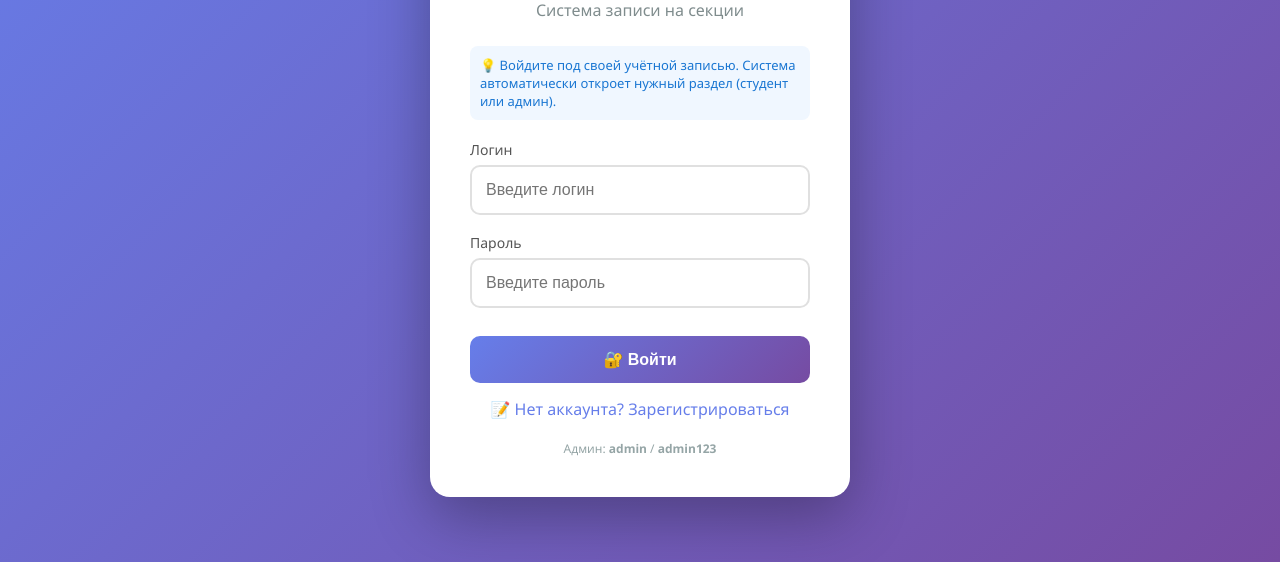
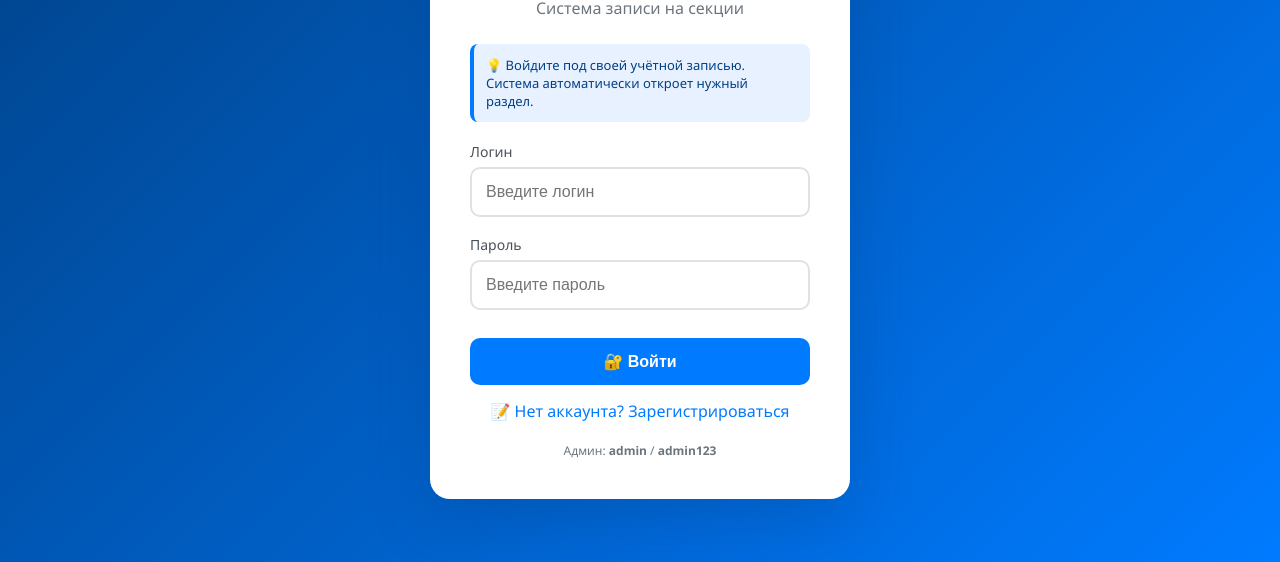
Before and after one commit to 57kqsjv4gt-hue/ngtu-fix-2, a website: page public/index.html in a window 1280 px wide. Shown: the part 238-800 px from the top of the page. Drawn offline with Linux system fonts and the light colour scheme.

Commit message:
Update index.html

```diff
--- a/public/index.html
+++ b/public/index.html
@@ -6,24 +6,61 @@
     <title>НГТУ - Вход в систему</title>
     <style>
         * { margin: 0; padding: 0; box-sizing: border-box; }
-        body { font-family: 'Segoe UI', sans-serif; background: linear-gradient(135deg, #667eea 0%, #764ba2 100%); min-height: 100vh; display: flex; justify-content: center; align-items: center; padding: 20px; }
-        .card { background: white; border-radius: 20px; padding: 40px; width: 100%; max-width: 420px; box-shadow: 0 20px 60px rgba(0,0,0,0.3); text-align: center; }
+        body {
+            font-family: 'Segoe UI', sans-serif;
+            background: linear-gradient(135deg, #004085 0%, #007bff 100%);
+            min-height: 100vh;
+            display: flex;
+            justify-content: center;
+            align-items: center;
+            padding: 20px;
+        }
+        .card {
+            background: white;
+            border-radius: 20px;
+            padding: 40px;
+            width: 100%;
+            max-width: 420px;
+            box-shadow: 0 20px 60px rgba(0, 64, 133, 0.3);
+            text-align: center;
+        }
         .logo { font-size: 48px; margin-bottom: 15px; }
-        h1 { color: #2c3e50; margin-bottom: 8px; }
-        .sub { color: #7f8c8d; margin-bottom: 25px; }
+        h1 { color: #004085; margin-bottom: 8px; }
+        .sub { color: #6c757d; margin-bottom: 25px; }
         .input-group { margin-bottom: 18px; text-align: left; }
-        label { display: block; margin-bottom: 6px; color: #555; font-weight: 500; font-size: 14px; }
-        input { width: 100%; padding: 14px; border: 2px solid #e0e0e0; border-radius: 10px; font-size: 16px; transition: 0.3s; }
-        input:focus { outline: none; border-color: #667eea; }
-        .btn { width: 100%; padding: 14px; background: linear-gradient(135deg, #667eea, #764ba2); color: white; border: none; border-radius: 10px; font-size: 16px; font-weight: bold; cursor: pointer; margin-top: 10px; transition: 0.3s; }
-        .btn:hover { transform: translateY(-2px); box-shadow: 0 8px 16px rgba(102,126,234,0.4); }
-        .btn-sec { background: #2ecc71; }
-        .link { display: block; margin-top: 15px; color: #667eea; text-decoration: none; font-weight: 500; }
-        .link:hover { text-decoration: underline; }
-        .err { background: #ffebee; color: #c62828; padding: 10px; border-radius: 8px; margin: 10px 0; display: none; font-size: 14px; }
-        .hint { background: #f0f7ff; color: #1976d2; padding: 10px; border-radius: 8px; margin-bottom: 20px; font-size: 13px; text-align: left; }
+        label { display: block; margin-bottom: 6px; color: #495057; font-weight: 500; font-size: 14px; }
+        input {
+            width: 100%;
+            padding: 14px;
+            border: 2px solid #dee2e6;
+            border-radius: 10px;
+            font-size: 16px;
+            transition: 0.3s;
+        }
+        input:focus { outline: none; border-color: #007bff; box-shadow: 0 0 0 3px rgba(0, 123, 255, 0.1); }
+        .btn {
+            width: 100%;
+            padding: 14px;
+            background: #007bff;
+            color: white;
+            border: none;
+            border-radius: 10px;
+            font-size: 16px;
+            font-weight: bold;
+            cursor: pointer;
+            margin-top: 10px;
+            transition: 0.3s;
+        }
+        .btn:hover { background: #0056b3; transform: translateY(-2px); box-shadow: 0 8px 16px rgba(0, 86, 179, 0.3); }
+        .btn-sec { background: #ff8c00; }
+        .btn-sec:hover { background: #e07b00; box-shadow: 0 8px 16px rgba(255, 140, 0, 0.3); }
+        .link { display: block; margin-top: 15px; color: #007bff; text-decoration: none; font-weight: 500; }
+        .link:hover { text-decoration: underline; color: #0056b3; }
+        .err { background: #fff3cd; color: #856404; padding: 10px; border-radius: 8px; margin: 10px 0; display: none; font-size: 14px; border-left: 4px solid #ff8c00; }
+        .hint { background: #e7f1ff; color: #004085; padding: 12px; border-radius: 8px; margin-bottom: 20px; font-size: 13px; text-align: left; border-left: 4px solid #007bff; }
         #reg-form { display: none; margin-top: 20px; padding-top: 20px; border-top: 1px solid #eee; text-align: left; }
-        .back-btn { background: #95a5a6; margin-top: 15px; }
+        .back-btn { background: #6c757d; margin-top: 15px; }
+        .back-btn:hover { background: #5a6268; }
     </style>
 </head>
 <body>
@@ -32,7 +69,7 @@
     <h1>НГТУ Спорт</h1>
     <p class="sub">Система записи на секции</p>
 
-    <div class="hint">💡 Войдите под своей учётной записью. Система автоматически откроет нужный раздел (студент или админ).</div>
+    <div class="hint">💡 Войдите под своей учётной записью. Система автоматически откроет нужный раздел.</div>
 
     <form id="login-form">
         <div class="input-group"><label>Логин</label><input type="text" id="user" placeholder="Введите логин" required></div>
@@ -52,7 +89,7 @@
         <button type="button" class="btn back-btn" onclick="toggleReg()">← Назад</button>
     </form>
 
-    <div style="margin-top: 20px; font-size: 12px; color: #95a5a6;">
+    <div style="margin-top: 20px; font-size: 12px; color: #6c757d;">
         Админ: <strong>admin</strong> / <strong>admin123</strong>
     </div>
 </div>
@@ -82,8 +119,8 @@
             const res = await fetch('/api/student/register', { method: 'POST', headers: {'Content-Type':'application/json'}, body: JSON.stringify(d) });
             const j = await res.json();
             if (j.success) { alert('✅ Аккаунт создан! Войдите в систему.'); toggleReg(); document.getElementById('user').value = d.username; document.getElementById('pass').focus(); }
-            else alert('❌ '+j.error);
-        } catch(e) { alert('❌ Ошибка сети'); }
+            else { document.getElementById('err').textContent = '❌ '+j.error; document.getElementById('err').style.display = 'block'; }
+        } catch(e) { document.getElementById('err').textContent = '❌ Ошибка сети'; document.getElementById('err').style.display = 'block'; }
     }
 
     document.getElementById('login-form').addEventListener('submit', async e => {
@@ -98,7 +135,6 @@
             const j = await res.json();
             if (j.success) {
                 localStorage.setItem('ngtu_user', JSON.stringify(j.user));
-                // 🔑 Редирект строго по роли от сервера
                 window.location.href = j.user.role === 'admin' ? '/admin' : '/student';
             } else {
                 err.textContent = j.error; err.style.display = 'block';
```
